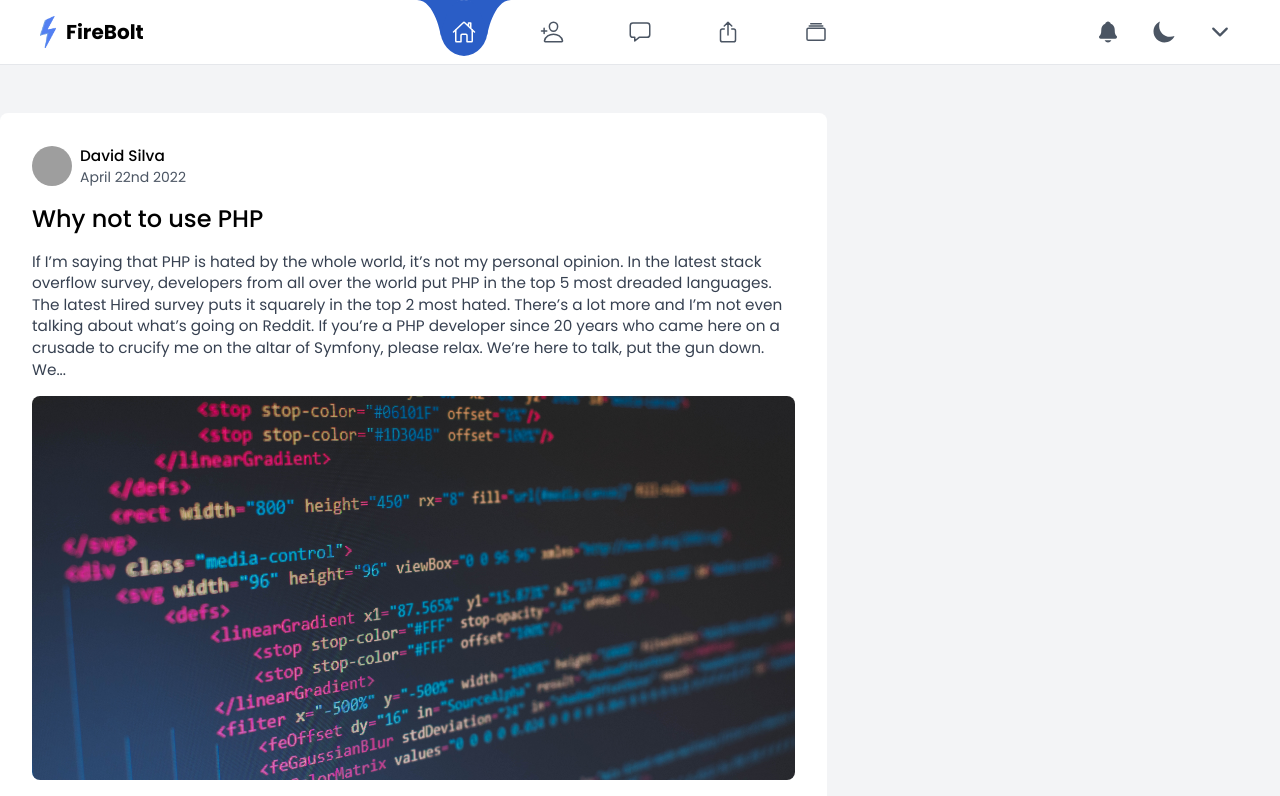
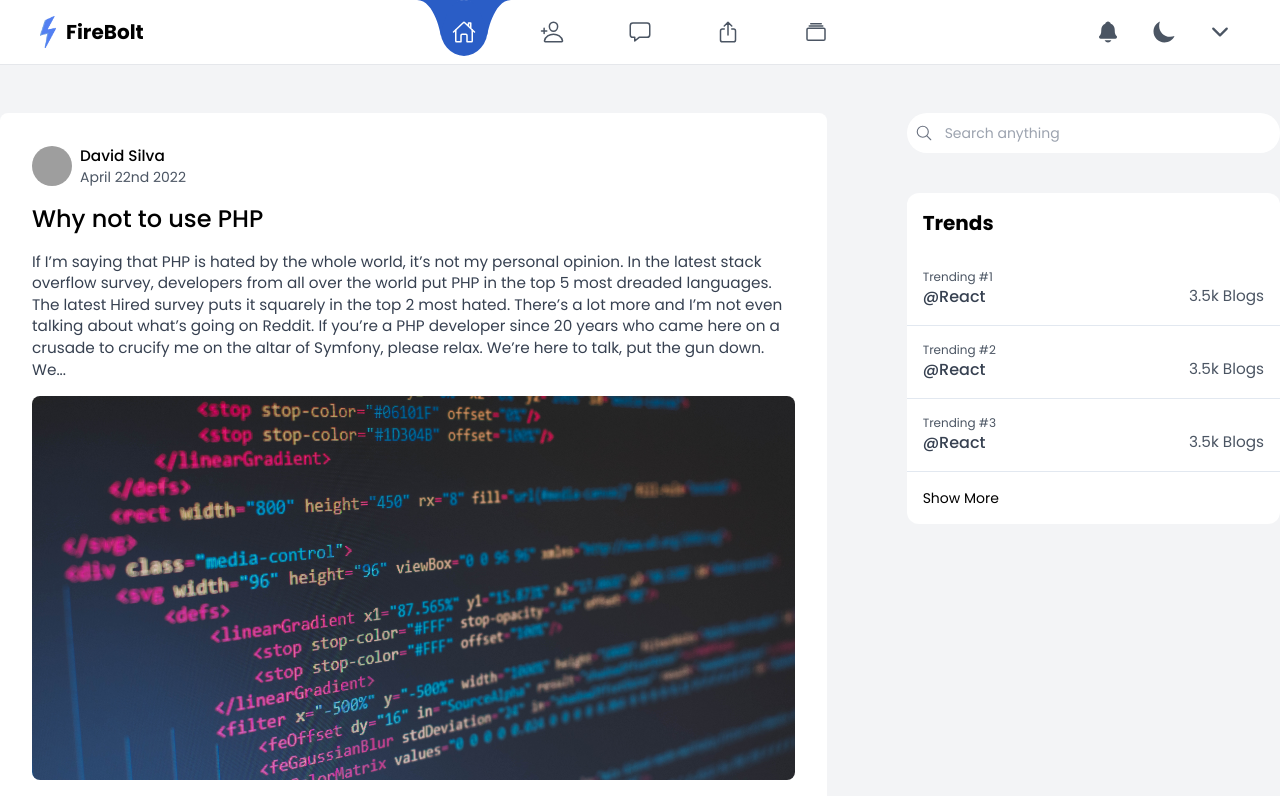
Before and after one commit to khan-asfi-reza/Blogspot-Frontend, a Next.js app: page / in a window 1280 px wide. Shown: the top 796 px of the page. Built offline with nearby package versions, Linux system fonts and the light colour scheme; grey boxes are pictures that could not be loaded.

Commit message:
Adding new elements to the test index page

```diff
--- a/src/pages/index.js
+++ b/src/pages/index.js
@@ -2,15 +2,23 @@ import {Navigation} from "../components/shared/Navigation";
 import Person from "../assets/images/person.jpg";
 import Code from "../assets/images/code.jpg";
 import Content from "../components/shared/Content";
-
+import {SecondaryInput} from "../components/UI/Form";
+import {IoSearchOutline} from "react-icons/io5";
+import {useState} from "react";
+import Image from "next/image";
+import {AnimatePresence} from "framer-motion";
+import {Div} from "../components/UI/Layout";
 
 export default function Home() {
+
+    const [searchOpen, setSearchOpen] = useState(false);
+
     return (
         <main className={"bg-gray-100 min-h-screen"}>
             <Navigation/>
             <section className={"pt-12 container max-w-7xl mx-auto"}>
-                <div className={"grid grid-cols-3 gap-20"}>
-                    <div className={"grid gap-10 col-span-2"}>
+                <div className={"grid lg:grid-cols-3 md: gap-20"}>
+                    <div className={"grid gap-10 md:col-span-2"}>
                         <Content name={"David Silva"}
                                  title={"Why not to use PHP"}
                                  tags={["React"]}
@@ -31,6 +39,111 @@ export default function Home() {
                                  image={Code}
                                  profilePicture={Person}/>
                     </div>
+                    <div className={"flex flex-col gap-y-10"}>
+                        <div className={"relative z-30"}>
+                            <SecondaryInput containerProps={{className: "bg-[#fff]"}}
+                                            icon={<IoSearchOutline/>}
+                                            label={"Search anything"}
+                                            inputProps={{
+                                                onFocus: () => {
+                                                    setSearchOpen(true);
+                                                },
+                                                onBlur: () => {
+                                                    setSearchOpen(false);
+                                                }
+                                            }}
+                            >
+
+                            </SecondaryInput>
+                            <AnimatePresence exitBeforeEnter>
+                                {
+                                    searchOpen &&
+                                    <Div initial={{opacity: 0, scale: 0.95}}
+                                         animate={{opacity: 1, scale: 1}}
+                                         exit={{opacity: 0, scale: 0.95}}
+                                         className={"absolute grid gap-y-4 top-[110%] outline outline-gray-100 ring-1 bg-white w-full z-10 rounded-lg py-4 border border-gray-100"}>
+                                        <button
+                                            className={"flex group items-center  gap-x-4 px-4 hover:bg-theme py-1 rounded-lg"}>
+                                            <div className={"h-10 w-10 rounded-full overflow-hidden relative"}>
+                                                <Image src={Person} alt={""} layout={"fill"} objectFit={"cover"}/>
+                                            </div>
+                                            <div>
+                                                <p className={"text-md text-gray-800 group-hover:text-gray-50"}>
+                                                    David Silva
+                                                </p>
+                                            </div>
+                                        </button>
+
+                                        <button
+                                            className={"flex group items-center gap-x-4 px-4 hover:bg-theme py-1 rounded-lg"}>
+                                            <div className={"h-10 w-10 rounded-full overflow-hidden relative"}>
+                                                <Image src={Person} alt={""} layout={"fill"} objectFit={"cover"}/>
+                                            </div>
+                                            <div>
+                                                <p className={"text-md text-gray-800 group-hover:text-gray-50"}>
+                                                    David Silva
+                                                </p>
+                                            </div>
+                                        </button>
+                                    </Div>
+                                }
+                            </AnimatePresence>
+                        </div>
+
+                        <div className={"w-full bg-white rounded-xl grid gap-4 py-4"}>
+                            <h2 className={"text-xl font-bold text-black px-4"}>
+                                Trends
+                            </h2>
+
+                            <div className={"grid"}>
+                                <div className={"border-b border-slate-200 py-4 px-4 hover:bg-slate-200"}>
+                                    <p className={"text-gray-600 text-xs"}>
+                                        Trending #1
+                                    </p>
+                                    <div className={"flex justify-between flex-row "}>
+                                        <p className={"text-gray-700 text-base font-medium"}>
+                                            @React
+                                        </p>
+                                        <p className={"text-gray-600 text-md"}>
+                                            3.5k Blogs
+                                        </p>
+                                    </div>
+                                </div>
+
+                                <div className={"border-b border-slate-200 py-4 px-4 hover:bg-slate-200"}>
+                                    <p className={"text-gray-600 text-xs"}>
+                                        Trending #2
+                                    </p>
+                                    <div className={"flex justify-between flex-row "}>
+                                        <p className={"text-gray-700 text-base font-medium"}>
+                                            @React
+                                        </p>
+                                        <p className={"text-gray-600 text-md"}>
+                                            3.5k Blogs
+                                        </p>
+                                    </div>
+                                </div>
+
+                                <div className={"border-b border-slate-200 py-4 px-4 hover:bg-slate-200"}>
+                                    <p className={"text-gray-600 text-xs"}>
+                                        Trending #3
+                                    </p>
+                                    <div className={"flex justify-between flex-row "}>
+                                        <p className={"text-gray-700 text-base font-medium"}>
+                                            @React
+                                        </p>
+                                        <p className={"text-gray-600 text-md"}>
+                                            3.5k Blogs
+                                        </p>
+                                    </div>
+                                </div>
+                            </div>
+
+                            <button className={"text-left px-4 text-sm "}>
+                                Show More
+                            </button>
+                        </div>
+                    </div>
                 </div>
             </section>
         </main>
```
